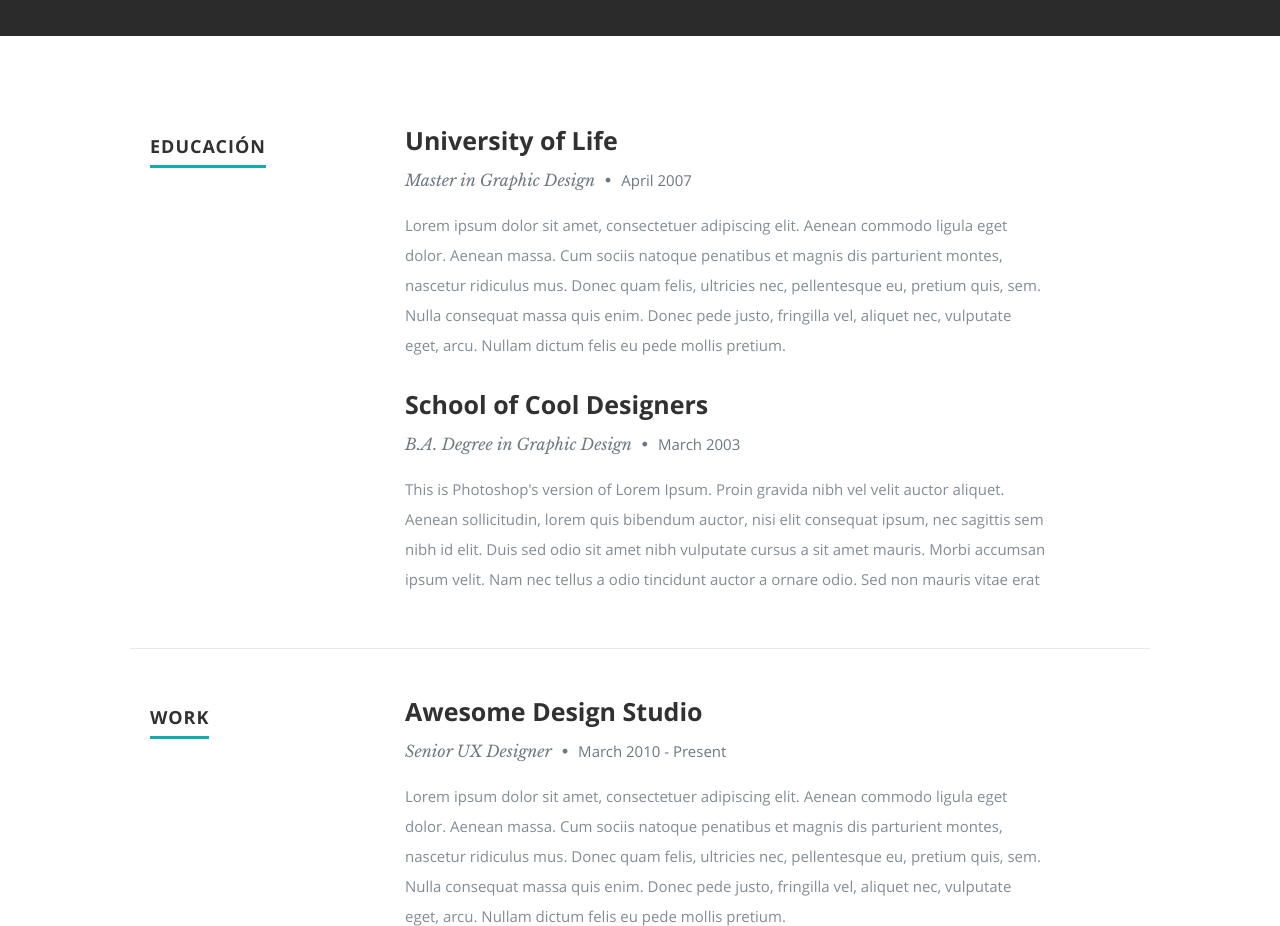
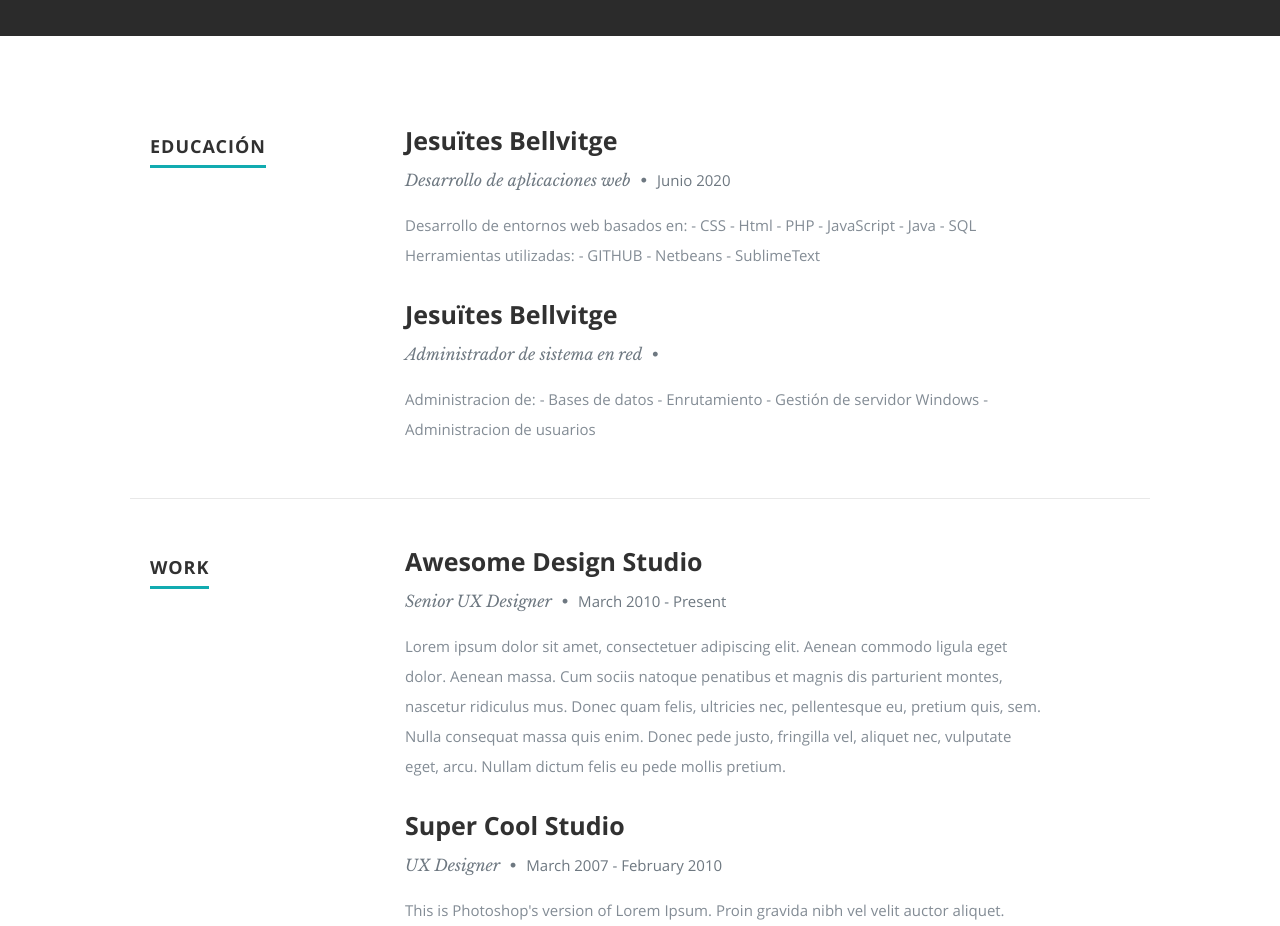
Before and after one commit to Jesus-coder/jesus-coder.github.io, a plain HTML site: page index.html in a window 1280 px wide. Shown: the part 1460-2386 px from the top of the page. Drawn offline with nearby package versions, Linux system fonts and the light colour scheme.

Commit message:
Añadidos nuevos datos

```diff
--- a/index.html
+++ b/index.html
@@ -152,14 +152,22 @@
 
                <div class="twelve columns">
 
-                  <h3>University of Life</h3>
-                  <p class="info">Master in Graphic Design <span>&bull;</span> <em class="date">April 2007</em></p>
+                  <h3>Jesuïtes Bellvitge</h3>
+                  <p class="info">Desarrollo de aplicaciones web <span>&bull;</span> <em class="date">Junio 2020</em></p>
 
                   <p>
-                  Lorem ipsum dolor sit amet, consectetuer adipiscing elit. Aenean commodo ligula eget dolor. Aenean massa.
-                  Cum sociis natoque penatibus et magnis dis parturient montes, nascetur ridiculus mus. Donec quam felis,
-                  ultricies nec, pellentesque eu, pretium quis, sem. Nulla consequat massa quis enim.
-                  Donec pede justo, fringilla vel, aliquet nec, vulputate eget, arcu. Nullam dictum felis eu pede mollis pretium.
+                  Desarrollo de entornos web basados en:
+					- CSS
+					- Html
+					- PHP
+					- JavaScript
+					- Java
+					- SQL
+
+				  Herramientas utilizadas:
+					- GITHUB
+					- Netbeans
+					- SublimeText
                   </p>
 
                </div>
@@ -170,14 +178,15 @@
 
                <div class="twelve columns">
 
-                  <h3>School of Cool Designers</h3>
-                  <p class="info">B.A. Degree in Graphic Design <span>&bull;</span> <em class="date">March 2003</em></p>
+                  <h3>Jesuïtes Bellvitge</h3>
+                  <p class="info">Administrador de sistema en red <span>&bull;</span> <em class="date"></em></p>
 
                   <p>
-                  This is Photoshop's version  of Lorem Ipsum. Proin gravida nibh vel velit auctor aliquet.
-                  Aenean sollicitudin, lorem quis bibendum auctor, nisi elit consequat ipsum, nec sagittis sem
-                  nibh id elit. Duis sed odio sit amet nibh vulputate cursus a sit amet mauris. Morbi accumsan
-                  ipsum velit. Nam nec tellus a odio tincidunt auctor a ornare odio. Sed non  mauris vitae erat
+				  Administracion de:
+					- Bases de datos
+					- Enrutamiento
+					- Gestión de servidor Windows
+					- Administracion de usuarios
                   </p>
 
                </div>
```
